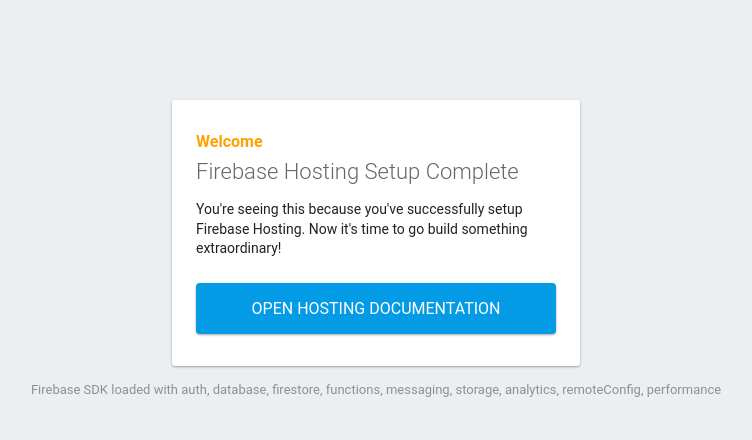
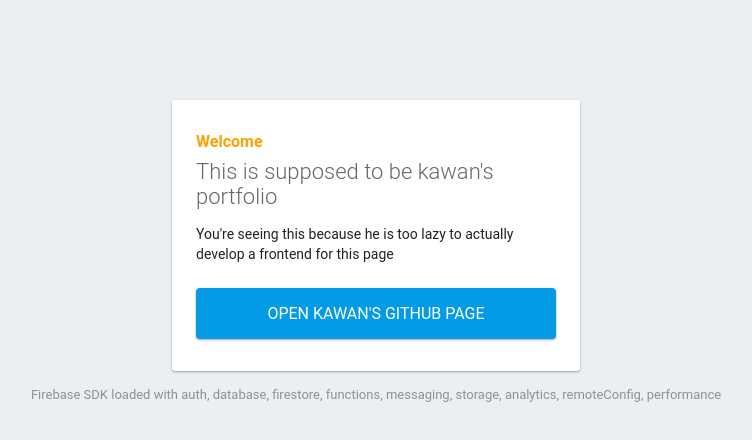
Before and after one commit to kawankfb/portfolio, a website: page public/index.html in a window 1280 px wide. Shown: the whole page, without its empty margins (264-1016 px from the left). Drawn offline with Linux system fonts and the light colour scheme; some packages are replaced by stand-ins of ours.

Commit message:
made some changes

```diff
--- a/public/index.html
+++ b/public/index.html
@@ -41,9 +41,9 @@
   <body>
     <div id="message">
       <h2>Welcome</h2>
-      <h1>Firebase Hosting Setup Complete</h1>
-      <p>You're seeing this because you've successfully setup Firebase Hosting. Now it's time to go build something extraordinary!</p>
-      <a target="_blank" href="https://firebase.google.com/docs/hosting/">Open Hosting Documentation</a>
+      <h1>This is supposed to be kawan's portfolio</h1>
+      <p>You're seeing this because he is too lazy to actually develop a frontend for this page</p>
+      <a target="_blank" href="https://github.com/kawankfb">Open Kawan's github page</a>
     </div>
     <p id="load">Firebase SDK Loading&hellip;</p>
 
```
